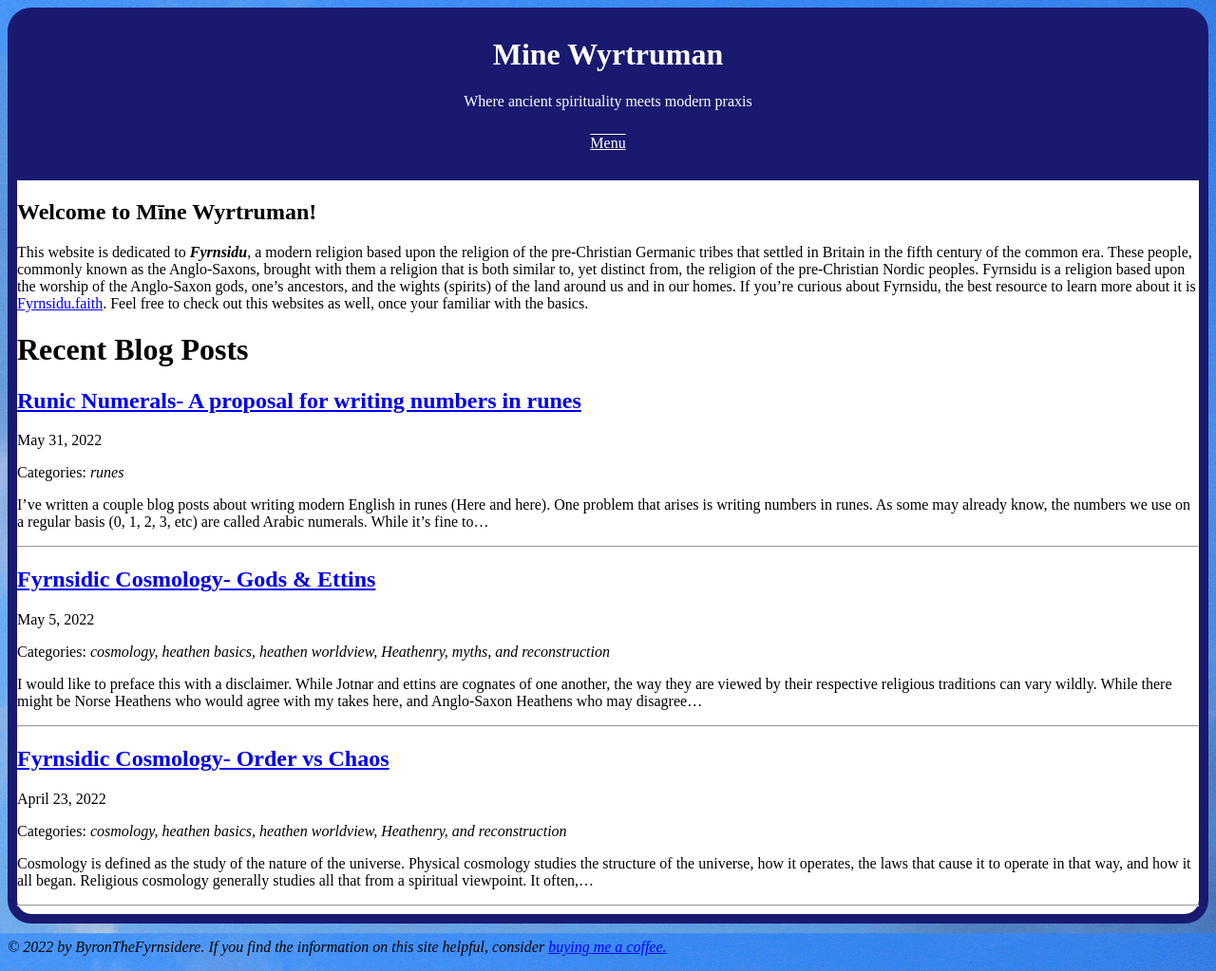
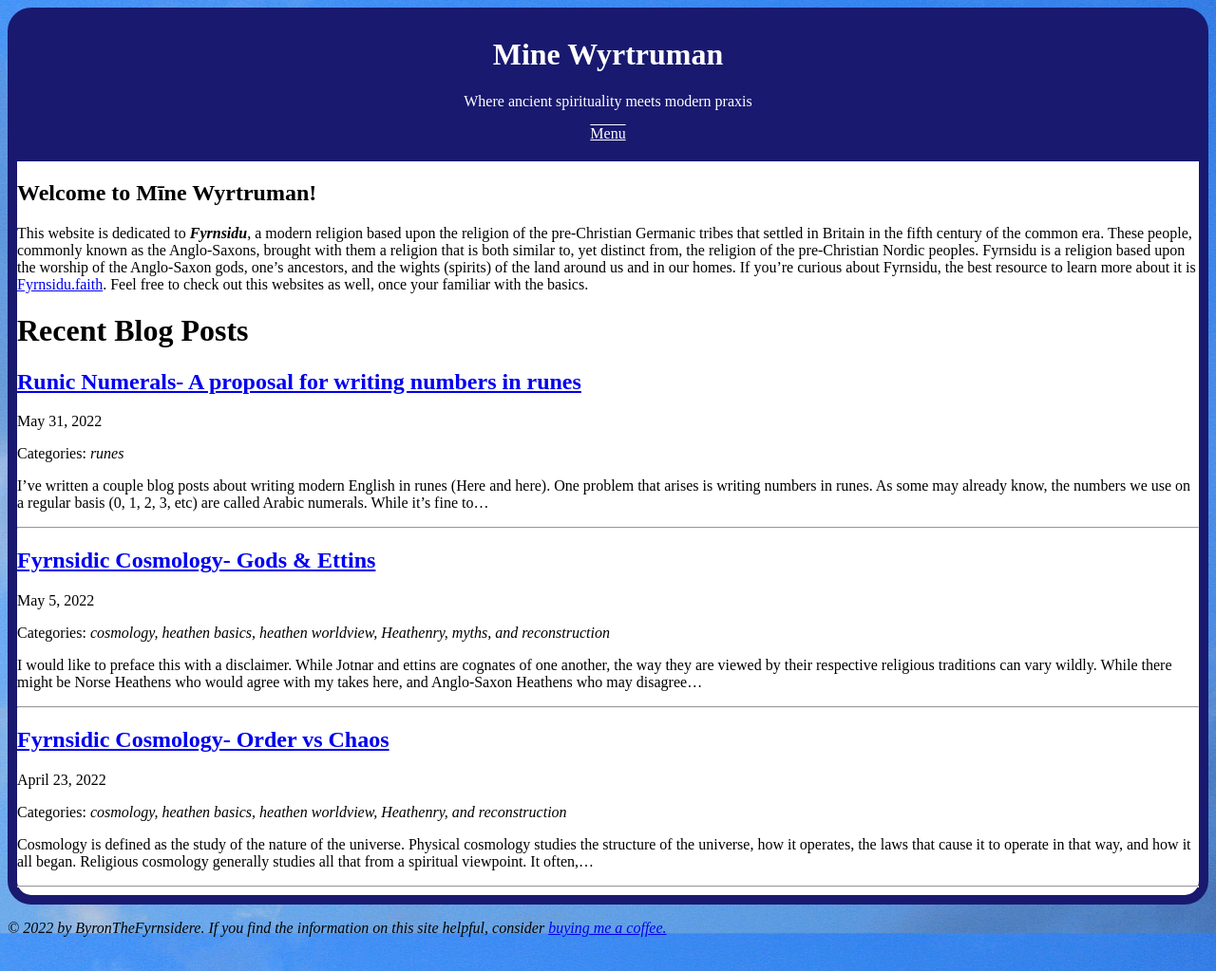
Before and after one commit to byronpendason/byronpendason.github.io, a Jekyll site: the page built from index.md, in a window 1280 px wide. Shown: the whole page at 95% size. Built offline with Jekyll 4.4.1, drawn with Linux system fonts in a browser that asks for light colours; our own code applies the rules of GitHub Pages for plain Markdown files; comment, search, counter and statistics services are not loaded.

Commit message:
Update style.css

```diff
--- a/css/style.css
+++ b/css/style.css
@@ -25,10 +25,6 @@
   background-color: midnightblue;
   margin-left: auto;
   margin-right: auto;
-  border-radius: 0px 0px 25px 25px;
-  border-color: midnightblue;
-  border-width: 10px;
-  border-style: solid;
 }
 .dropbtn {
   background-color: midnightblue;
@@ -39,6 +35,12 @@
   display: none;
   position: absolute;
   background-color: white;
+  border-radius: 0px 0px 25px 25px;
+  border-color: midnightblue;
+  border-width: 10px;
+  border-style: none solid solid solid;
+  margin-right: auto;
+  margin-left: auto;
 }
 .dropdown:hover .dropdownContent {
   display:block;
```
